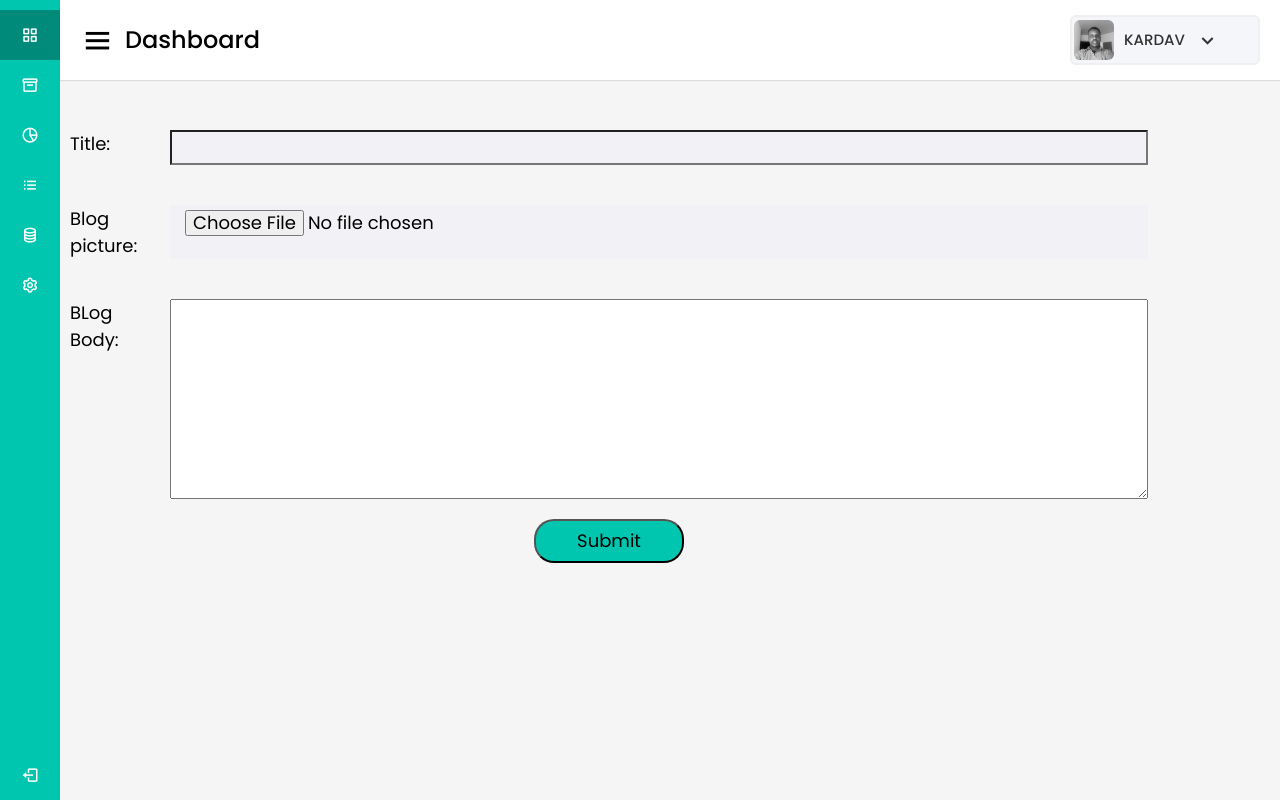
After one commit to K-Ds/My-BRAND-David, a PHP site: page /blog-edit.html in a window 1280 px wide. The commit adds this page. Run offline with PHP 8.4, Linux system fonts and the light colour scheme; some libraries are stand-ins or nearby versions.

Commit message:
addition of blog edit

```diff
--- /dev/null
+++ b/UI/blog-edit.html
@@ -0,0 +1,103 @@
+<!DOCTYPE html>
+<html lang="en">
+  <head>
+    <meta charset="UTF-8" />
+    <script src="https://code.iconify.design/2/2.1.0/iconify.min.js"></script>
+    <link rel="stylesheet" href="css/normalize.css" />
+    <link rel="stylesheet" href="CSS/commonStyles.css" />
+    <link rel="stylesheet" href="css/admin.css" />
+    <link rel="stylesheet" href="css/blog-edit.css" />
+    <link
+      href="https://unpkg.com/boxicons@2.0.7/css/boxicons.min.css"
+      rel="stylesheet"
+    />
+    <meta name="viewport" content="width=device-width, initial-scale=1.0" />
+  </head>
+  <body>
+    <aside class="sidebar">
+      <div class="logo-details">
+        <span class="logo__name">Admin Panel</span>
+      </div>
+      <ul class="nav__links">
+        <li>
+          <a href="admin.html#dashboard" class="active">
+            <i class="bx bx-grid-alt"></i>
+            <span class="link__name">Dashboard</span>
+          </a>
+        </li>
+        <li>
+          <a href="admin.html#blogs">
+            <i class="bx bx-box"></i>
+            <span class="link__name">Blogs</span>
+          </a>
+        </li>
+
+        <li>
+          <a href="admin.html#messages">
+            <i class="bx bx-pie-chart-alt-2"></i>
+            <span class="link__name">Messages</span>
+          </a>
+        </li>
+        <li>
+          <a href="#">
+            <i class="bx bx-list-ul"></i>
+            <span class="link__name">Forms</span>
+          </a>
+        </li>
+        <li>
+          <a href="#">
+            <i class="bx bx-coin-stack"></i>
+            <span class="link__name">pages</span>
+          </a>
+        </li>
+        <li>
+          <a href="#">
+            <i class="bx bx-cog"></i>
+            <span class="link__name">Setting</span>
+          </a>
+        </li>
+        <li class="log_out">
+          <a href="blogs.html">
+            <i class="bx bx-log-out"></i>
+            <span class="link__name">Log out</span>
+          </a>
+        </li>
+      </ul>
+    </aside>
+
+    <main class="main">
+      <nav>
+        <div class="nav__header">
+          <i class="bx bx-menu sidebar__btn"></i>
+          <span class="dashboard">Dashboard</span>
+        </div>
+        <div class="profile-details">
+          <img src="images/Profile picture.jpg" alt="" />
+          <span class="admin_name">KARDAV</span>
+          <i class="bx bx-chevron-down"></i>
+        </div>
+      </nav>
+
+      <div class="edit-from">
+        <form action="" class="contact__form">
+          <div class="form__group">
+            <label for="title">Title:</label>
+            <input type="text" name="title" id="title" />
+          </div>
+          <div class="form__group">
+            <label for="blog-img">Blog picture:</label>
+            <input type="file" name="blog-img" id="blog-img" />
+          </div>
+
+          <div class="form__group">
+            <label for="blog-body">BLog Body:</label>
+            <textarea name="blog-body" id="blog-body"></textarea>
+          </div>
+          <button class="btn btn--accent form__btn" type="save">Submit</button>
+        </form>
+      </div>
+    </main>
+
+    <script src="scripts/admin.js"></script>
+  </body>
+</html>
--- a/UI/css/admin.css
+++ b/UI/css/admin.css
@@ -340,7 +340,7 @@ nav .profile-details i {
 }
 
 .blogs-boxes .box .button a:hover {
-    background: #0d3073;
+    background: var(--color-accent);
 }
 
 /* Right box */
--- /dev/null
+++ b/UI/css/blog-edit.css
@@ -0,0 +1,4 @@
+.edit-from {
+    width: 90%;
+    padding-top: 10rem;
+}
--- a/UI/css/commonStyles.css
+++ b/UI/css/commonStyles.css
@@ -3,7 +3,7 @@
 :root {
     --color-primary: #000;
     --color-secondary: #F2F1F5;
-    --color-accent: rgb(0, 198, 175);
+    --color-accent: #00c6af;
     --color-body: #F2F1F5;
     --border-radius: 30px;
     --border--color: #ccc;
```
Also changed, not shown: UI/admin.html (+43 -10 lines).
